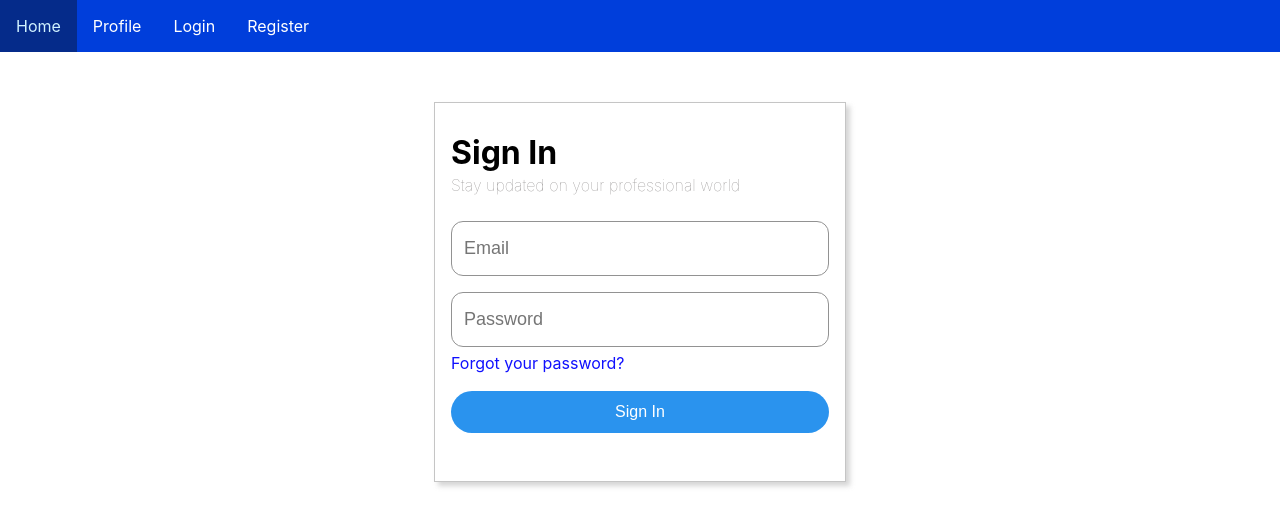
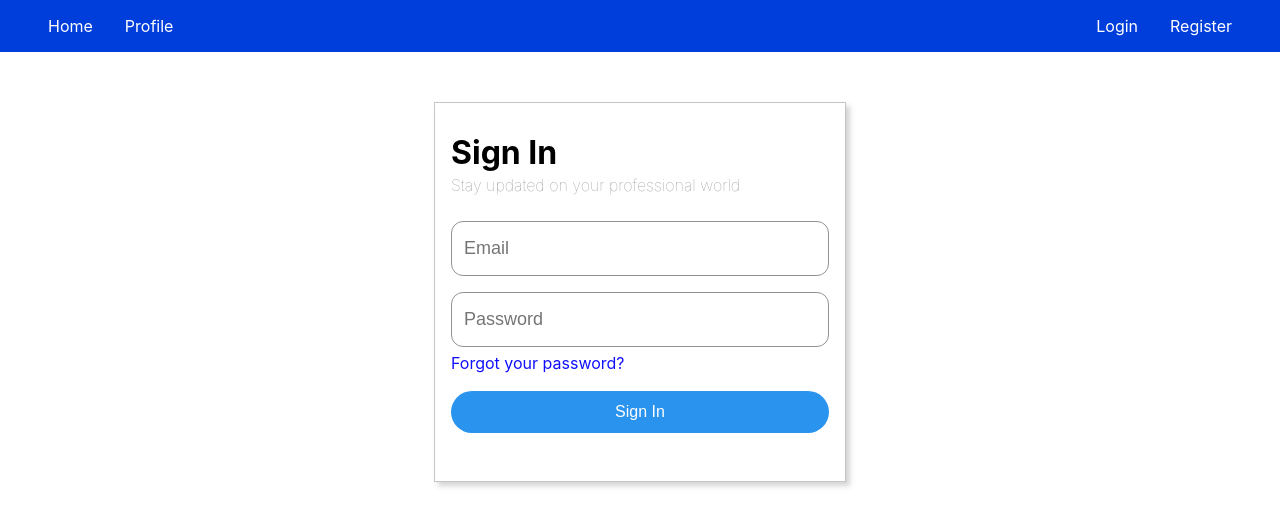
Before and after one commit to inigoSutandyo/linkedin-copy-react, a React (Vite) app: page /auth/login in a window 1280 px wide. Shown: the top 526 px of the page. Built offline with nearby package versions, Linux system fonts and the light colour scheme.

Commit message:
small styling and form changes

```diff
--- a/src/App.tsx
+++ b/src/App.tsx
@@ -10,7 +10,7 @@ import Register from './pages/auth/Register'
 
 function App() {
 
-
+  console.log("test")
   return (
     <BrowserRouter>
       <Navbar/>
--- a/src/components/Navbar.tsx
+++ b/src/components/Navbar.tsx
@@ -17,6 +17,8 @@ const Navbar = (props: Props) => {
             Profile
           </Link>
         </li>
+      </ul>
+      <ul>
         <li>
           <Link to={"/auth/login"}>
             Login
--- a/src/pages/Home.tsx
+++ b/src/pages/Home.tsx
@@ -12,8 +12,7 @@ const Home = (props: Props) => {
     const loadUser = async () => {
       axios.get('http://localhost:8080/api/auth', axiosConfig)
       .then(function (response) {
-        // handle success
-        console.log(response.data);
+        console.log(response.data)
       })
       .catch(function (error) {
         // handle error
--- a/src/pages/auth/Login.tsx
+++ b/src/pages/auth/Login.tsx
@@ -62,11 +62,11 @@ const Login = (props: Props) => {
         <label className='form-subtitle'>Stay updated on your professional world</label>
         <form action="POST" onSubmit={submit}>
           <div className='input-container'>
-            <input type="email" name="email" id="email" placeholder='Email' className='form-input-primary'/>
+            <input type="email" name="email" id="email" placeholder='Email' className='form-input-primary' autoComplete="on"/>
           </div>
 
           <div className='input-container'>
-            <input type="password" name="password" id="password" placeholder='Password' className='form-input-primary'/>
+            <input type="password" name="password" id="password" placeholder='Password' className='form-input-primary' autoComplete="on"/>
             <Link to={"/"} className="form-link">Forgot your password?</Link>
           </div>
           <div className='input-container'>
--- a/src/pages/auth/Register.tsx
+++ b/src/pages/auth/Register.tsx
@@ -54,12 +54,12 @@ const Register = (props: Props) => {
                 <form action="POST" onSubmit={submit}>
                     <div className='input-container' style={{marginTop: "16px"}}>
                         <label htmlFor="email" className='form-label-light'>Email</label>
-                        <input type="email" name="email" id="email" className='form-input-secondary'/>
+                        <input type="email" name="email" id="email" className='form-input-secondary' autoComplete="on"/>
                     </div>
 
                     <div className='input-container'>
                         <label htmlFor="password" className='form-label-light'>Password (6 or more characters)</label>
-                        <input type="password" name="password" id="password" className='form-input-secondary'/>
+                        <input type="password" name="password" id="password" className='form-input-secondary' autoComplete="on"/>
                     </div>
                     <div className='input-container'>
 
--- a/src/styles/nav.css
+++ b/src/styles/nav.css
@@ -6,13 +6,17 @@ nav {
     background-color: rgb(0, 62, 219);
 }
 
+
 ul {
     display: flex;
     list-style-type: none;
     margin: 0;
     padding: 0;
     overflow: hidden;
+    margin-left: 32px;
+    margin-right: 32px;
 }
+
 
 li a {
     display: block;
```
